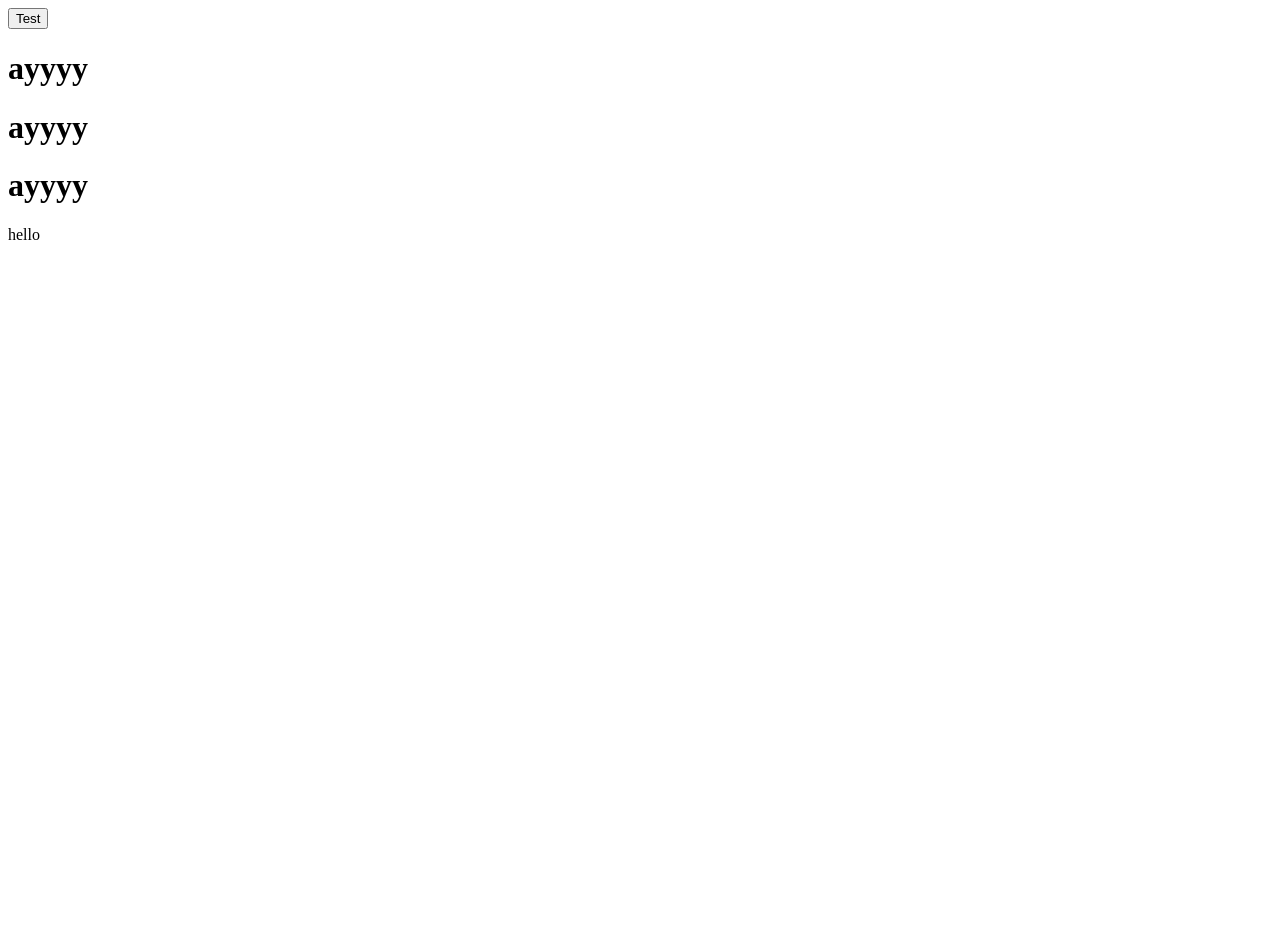
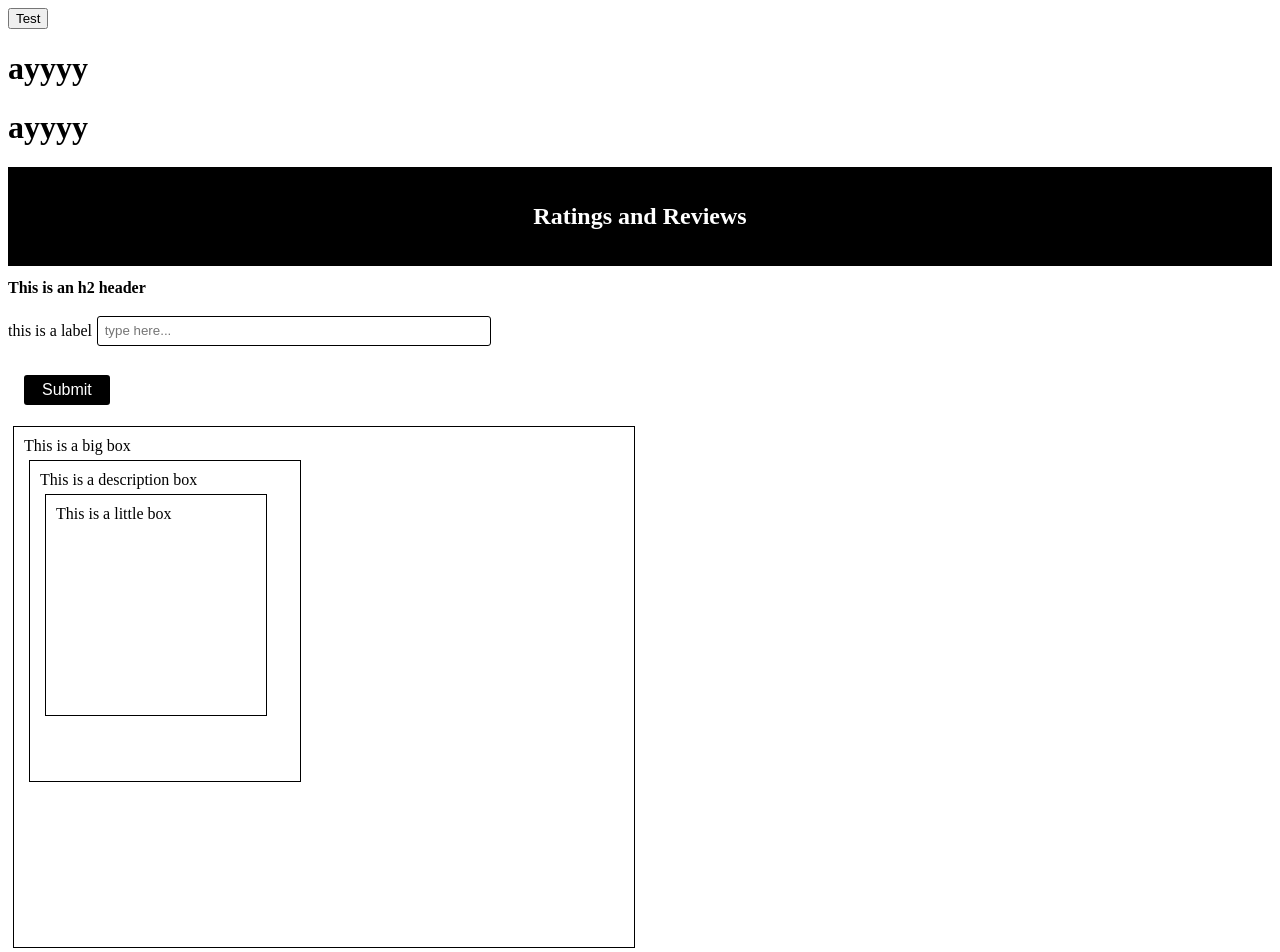
Before and after one commit to sabassegovia/SDC_Overview, a React app: page / in a window 1280 px wide. Shown: the top 952 px of the page. Before the commit the page ends 800 px from the top, so only its background shows below. Built offline with nearby package versions, Linux system fonts and the light colour scheme; no server answers.

Commit message:
adding styled-components files

```diff
--- a/client/src/components/Ratings.jsx
+++ b/client/src/components/Ratings.jsx
@@ -1,18 +1,79 @@
 import React from 'react';
+import styled from 'styled-components';
+import StarRatingComponent from 'react-star-rating-component';
+
+import Button from '../styles/Buttons.jsx';
+import {Title, Wrapper, Header2} from '../styles/Headers.jsx';
+import {Form, Label, Input} from '../styles/Forms.jsx';
+import {DescriptionBox, BigBox, LittleBox} from '../styles/Boxes.jsx';
 
 class Ratings extends React.Component {
   constructor(props) {
     super(props);
 
     this.state = {
-
+      rating: 4.5
     }
   }
 
+  onStarClick(nextValue, prevValue, name) {
+    this.setState({rating: nextValue});
+  }
+
+
   render() {
+
+    const { rating } = this.state;
+
     return (
-      <h1>ayyyy</h1>
+      <div>
+        <Wrapper>
+          <Title>
+            Ratings and Reviews
+          </Title>
+        </Wrapper>
+        <div>
+          <Header2>This is an h2 header</Header2>
+
+          <Form>
+            <Label>
+              this is a label
+              <Input placeholder="type here..."></Input>
+            </Label>
+            <Button>Submit</Button>
+          </Form>
+        </div>
+        <div>
+          <BigBox>This is a big box
+          <DescriptionBox>This is a description box
+          <LittleBox>This is a little box</LittleBox>
+          </DescriptionBox>
+          </BigBox>
+
+
+
+        </div>
+
+
+        <div>
+          <div>
+            <h3> Ratings and Review </h3>
+            <h1>
+              {rating}
+              <StarRatingComponent
+                name="rate1"
+                starCount={5}
+                value={rating}
+                onStarClick={this.onStarClick.bind(this)}
+              />
+            </h1>
+            <p>80% of reviews recommend this product</p>
+          </div>
+        </div>
+      </div>
     );
+
+
   };
 }
 
--- /dev/null
+++ b/client/src/styles/Boxes.jsx
@@ -0,0 +1,29 @@
+import React from 'react';
+import styled from 'styled-components';
+
+const DescriptionBox = styled.div`
+  height: 300px;
+  width: 250px;
+  border: 1px solid #000;
+  margin: 5px;
+  padding: 10px;
+`;
+
+const BigBox = styled.div`
+  height: 500px;
+  width: 600px;
+  border: 1px solid #000;
+  margin: 5px;
+  padding: 10px;
+
+`;
+
+const LittleBox = styled.div`
+  height: 200px;
+  width: 200px;
+  border: 1px solid #000;
+  margin: 5px;
+  padding: 10px;
+`;
+
+export {DescriptionBox, BigBox, LittleBox}
--- /dev/null
+++ b/client/src/styles/Buttons.jsx
@@ -0,0 +1,16 @@
+import React from 'react';
+import styled from 'styled-components';
+
+const Button = styled.button`
+    background: ${props => props.primary ? "black" : "#000"};
+    color: ${props => props.primary ? "white" : "#fff" };
+
+    font-size: 1em;
+    margin: 1em;
+    padding: 0.25em 1em;
+    border: 2px solid #000;
+    border-radius: 3px;
+    `;
+
+
+export default Button;
--- /dev/null
+++ b/client/src/styles/Forms.jsx
@@ -0,0 +1,27 @@
+import React from 'react';
+import styled from 'styled-components';
+
+const Form = styled.div`
+color: #98999b;
+display: block;
+widthL 300px;
+marginL 50px auto;
+`;
+
+const Label = styled.label`
+margin-bottom: 0.5em;
+color: #000;
+display: block;
+`;
+
+const Input = styled.input`
+padding: 0.5em;
+color: #000;
+background: #fff;
+border: 1px solid #000;
+border-radius: 3px;
+width: 30%;
+margin: 5px;
+`;
+
+export {Form, Label, Input};
--- /dev/null
+++ b/client/src/styles/Headers.jsx
@@ -0,0 +1,22 @@
+import React from 'react';
+import styled from 'styled-components';
+
+  const Title = styled.h1`
+  font-size: 1.5em;
+  text-align: center;
+  color: #fff;
+  `;
+
+  const Wrapper = styled.section`
+  padding: 1em;
+  background: #000;
+  `;
+
+  const Header2 = styled.h2`
+  font-size: 1em;
+  text-align: left;
+  color: #000;
+  `;
+
+
+export {Title, Wrapper, Header2};
```
